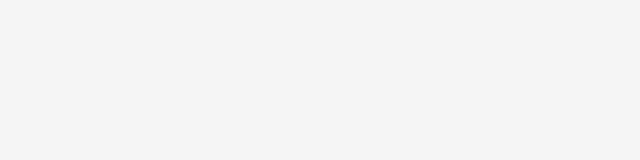
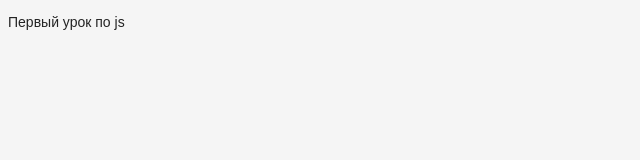
Before and after one commit to LenaPilyushenko/JavaScript, a plain HTML site: page index.html in a window 1280 px wide. Shown: the whole page, without its empty margins (0-640 px from the left). Drawn offline with Linux system fonts and the light colour scheme.

Commit message:
Добавила текст в верстку

```diff
--- a/index.html
+++ b/index.html
@@ -11,6 +11,8 @@
   </head>
  	<body>
 
+		<p>Первый урок по js</p>
+
 		<script type="text/javascript" src="js/script.js"></script>
 
 	</body>
```
